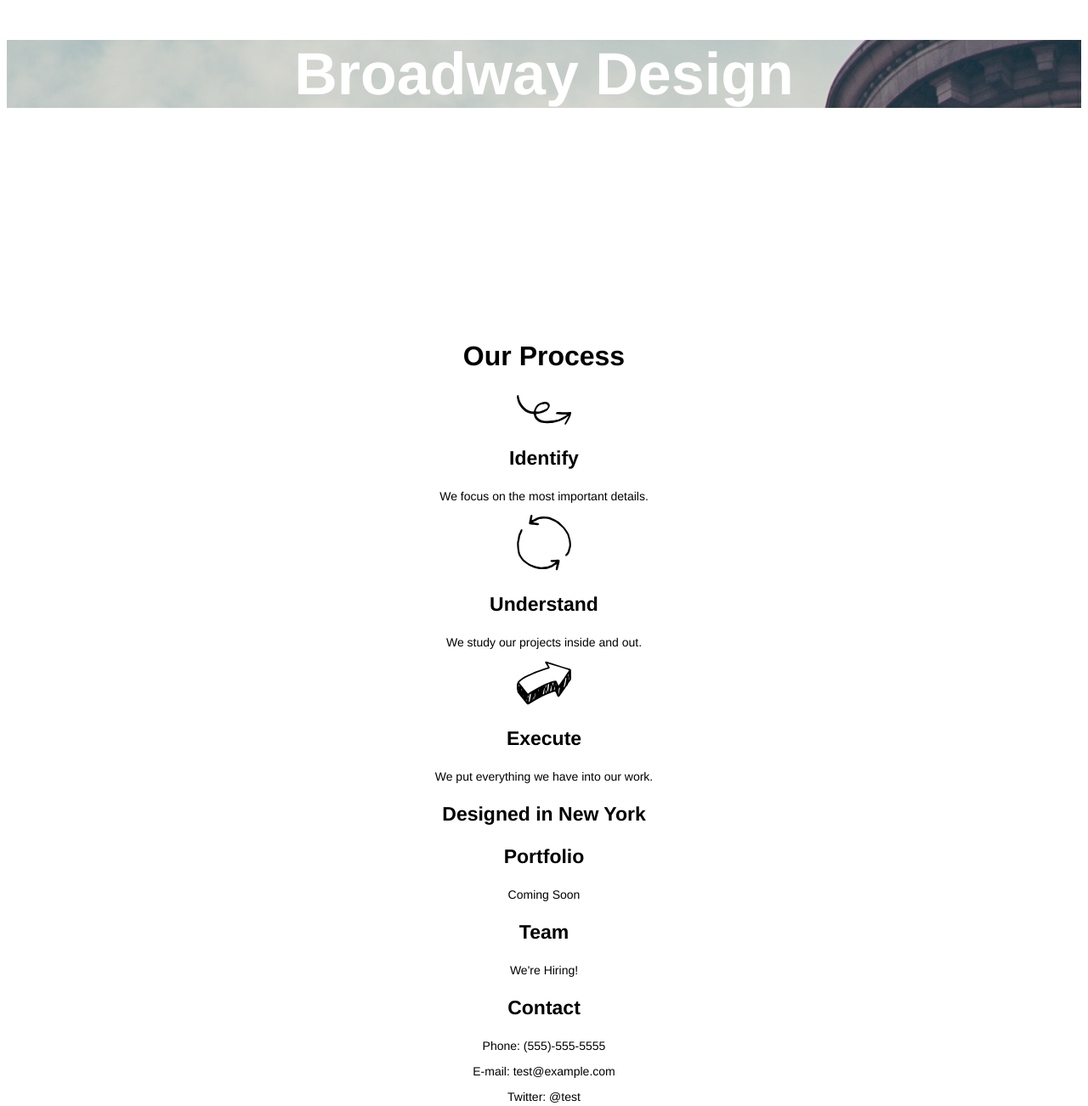
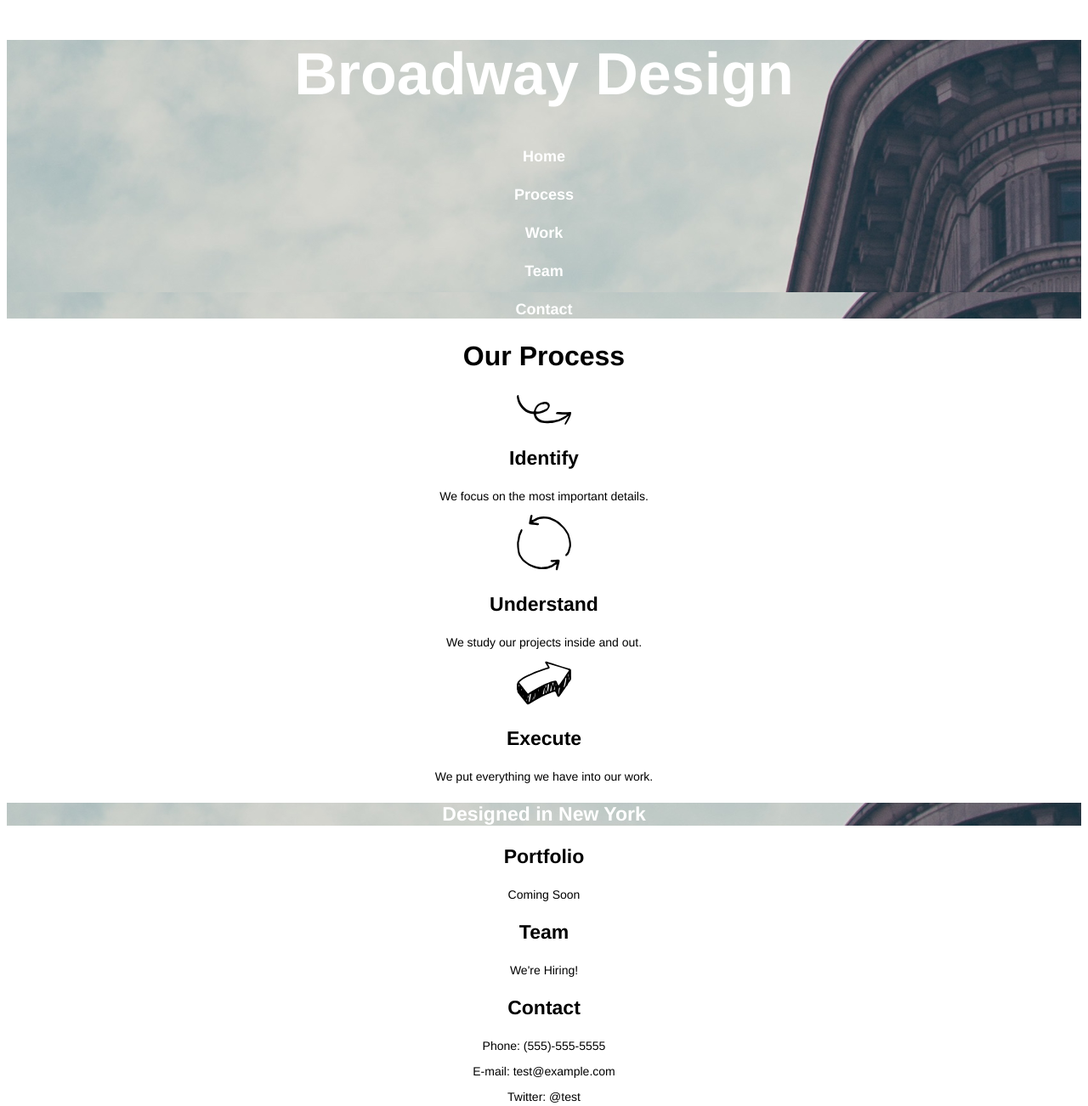
Before and after one commit to olliebudge/broadway, a plain HTML site: page index.html in a window 1280 px wide. Shown: the top 1302 px of the page at 85% size. Drawn offline with Linux system fonts and the light colour scheme.

Commit message:
CSS changes

```diff
--- a/index.html
+++ b/index.html
@@ -1,9 +1,10 @@
 <!DOCTYPE html>
     <head>
         <title>Broadway Design</title>
-        <link href="/resources/css/style.css" type="text/css" rel="stylesheet">
+        <link href="./resources/css/style.css" type="text/css" rel="stylesheet">
     </head>
     <body>
+        <div class ="title">
         <h1>Broadway Design</h1>
         <nav>
             <h4>Home</h4>
@@ -12,6 +13,7 @@
             <h4>Team</h4>
             <h4>Contact</h4>
         </nav>
+        </div>
         <h2>Our Process</h2>
         <p>
             <img src="resources/images/identify.svg">
@@ -28,7 +30,9 @@
         </p>
         <h3>Execute</h3>
         <p>We put everything we have into our work.</p>
-        <h3>Designed in New York</h3>
+        <div class ="design">
+            <h3>Designed in New York</h3>
+        </div>
         <h3>Portfolio</h3>
         <p>Coming Soon</p>
         <h3>Team</h3>
--- a/resources/css/style.css
+++ b/resources/css/style.css
@@ -7,7 +7,7 @@ h1 {
     font-size: 70px;
     font-weight: bold;
     color: white;
-    background-image: url(../images/the-flatiron-building.png);
+
     }
 
 h2 {
@@ -30,7 +30,7 @@ p {
 }
 
 .design {
-    background-image: url(..images/the-flatiron-building.png);
+    background-image: url(../images/the-flatiron-building.png);
     color: white;
 }
 
@@ -39,3 +39,6 @@ p {
     font-size: 11px;
 
 }
+.title {
+    background-image: url(../images/the-flatiron-building.png);
+}
```
